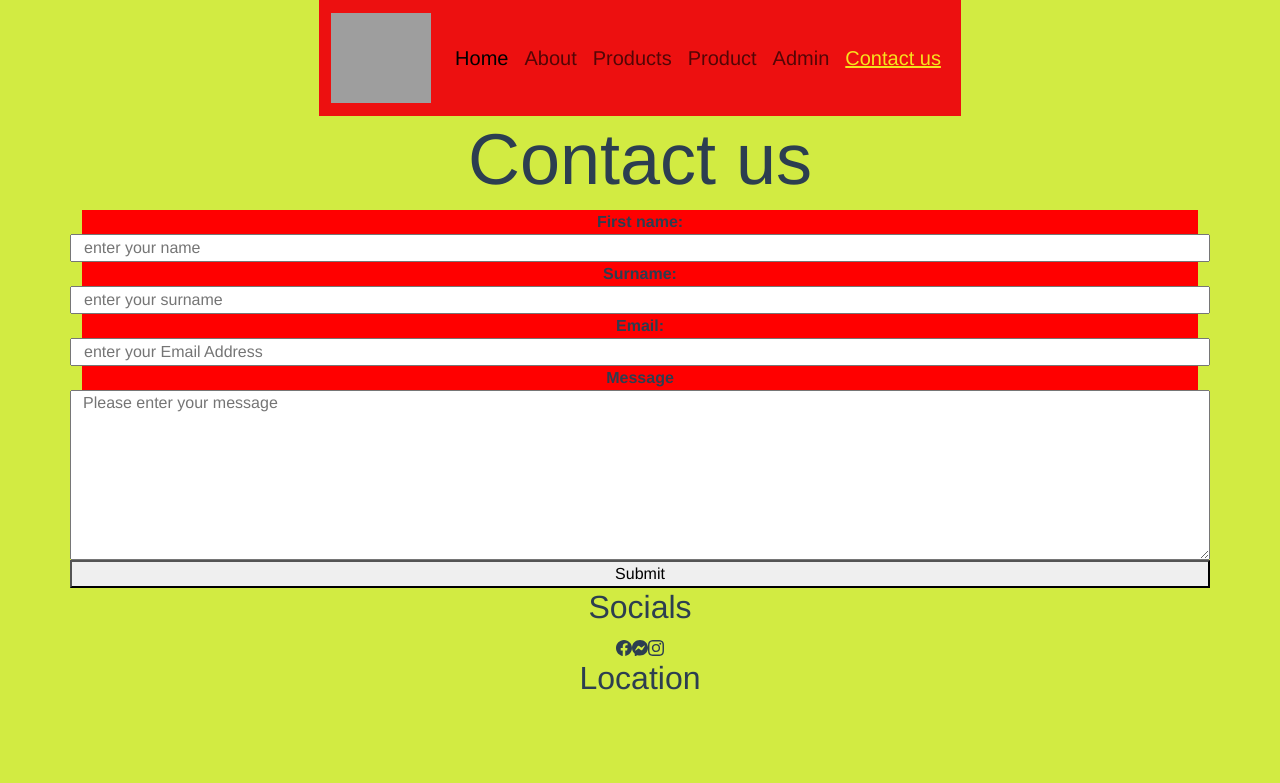
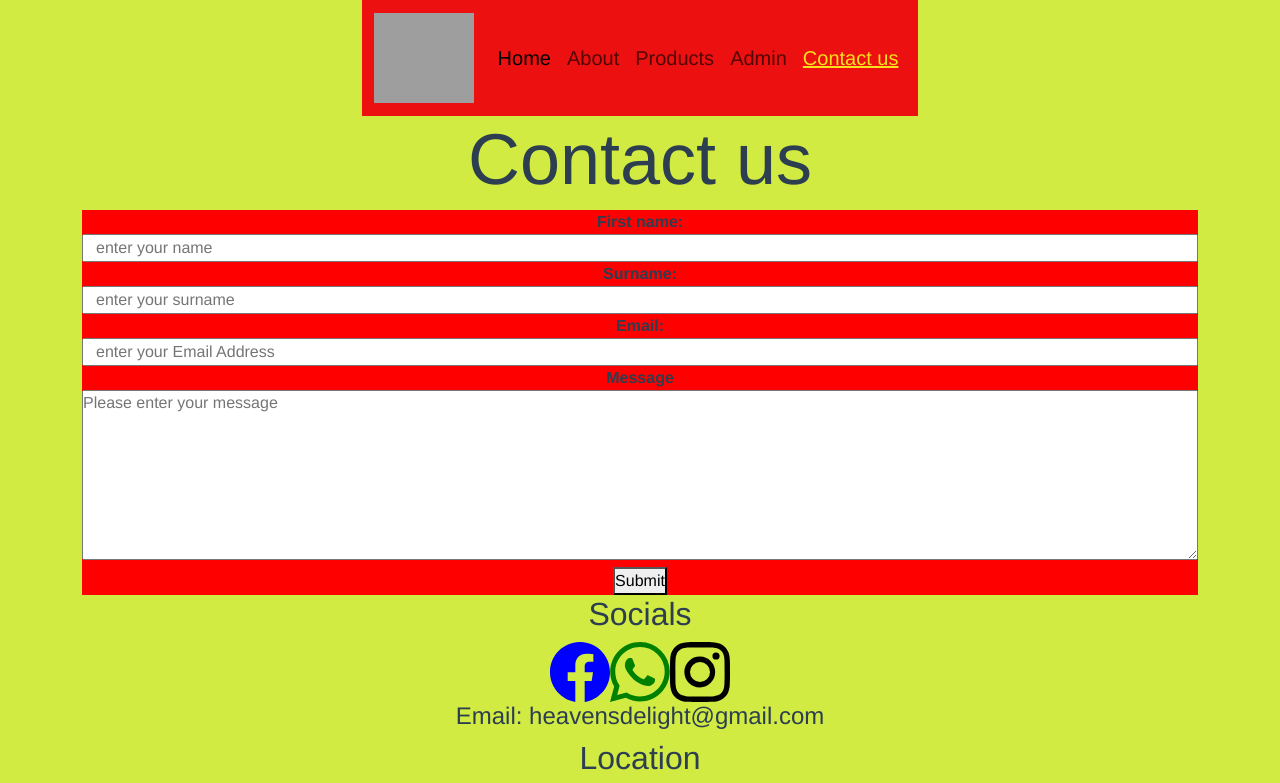
Before and after one commit to solocyberengineer/duo-eomp, a Vue app: page /contact in a window 1280 px wide. Shown: the top 783 px of the page. Built offline with nearby package versions, Linux system fonts and the light colour scheme; grey boxes are pictures that could not be loaded; what vue3-cookies would draw is missing.

Commit message:
regular edits

```diff
--- a/src/assets/style.css
+++ b/src/assets/style.css
@@ -57,5 +57,5 @@
     height: 100px;
   }
   /* about */
-
+ /* contact */
   @import url('https://fonts.googleapis.com/css2?family=DM+Serif+Display&family=Kdam+Thmor+Pro&family=Kode+Mono:wght@400..700&family=Roboto+Slab&family=Roboto:wght@100&family=Varela+Round&display=swap')
--- a/src/components/NavBar.vue
+++ b/src/components/NavBar.vue
@@ -1,5 +1,5 @@
 <template>
-    <nav class="navbar navbar-expand-lg justify-end">
+    <nav class="navbar navbar-expand-lg justify-end sticky-top">
   <div class="container-fluid">
     <img src="https://i.ibb.co/6g2TwNM/Screenshot-2024-02-26-161040.png" class="navbar-brand" href="#">
     <button class="navbar-toggler" type="button" data-bs-toggle="collapse" data-bs-target="#navbarNav" aria-controls="navbarNav" aria-expanded="false" aria-label="Toggle navigation">
@@ -15,9 +15,6 @@
         </li>
         <li class="nav-item">
           <router-link to="/products" class="nav-link" href="#">Products</router-link>
-        </li>
-        <li class="nav-item">
-          <router-link to="/product" class="nav-link" href="#">Product</router-link>
         </li>
         <li class="nav-item">
           <router-link to="/admin" class="nav-link" href="#">Admin</router-link>
--- a/src/router/index.js
+++ b/src/router/index.js
@@ -30,12 +30,6 @@
     name: 'contact',
     component: ()=> import('@/views/ContactView.vue')
   }
-  // {
-  //   path: '/product/:id',
-  //   name: 'product',
-  //   component: () => import( '../views/ProductView.vue')
-  // }
-
 ]
 
 const router = createRouter({
--- a/src/views/ContactView.vue
+++ b/src/views/ContactView.vue
@@ -1,44 +1,50 @@
 <template>
-    <div class="container vh-100">
+    <div class="container ">
 <div class="row">
   <h2 class="display-2">Contact us</h2>
 </div>
-<div class="formation align-content-sm-center">
+<div class="formation align-content-sm-center justify-content-center">
   <form action="https://formspree.io/f/xbjnljop" method="post">
-                <div class="forming row cols-3">
+                <div class="forming row col-12 m-0">
                     <label for="firstname">First name:</label>
-                    <input type="text" id="firtname" placeholder="enter your name" required >
+                    <input type="text" id="firstname" placeholder="enter your name" required >
                 </div>
-                <div class="forming row cols-3" >
+                <div class="forming row col-12 m-0" >
                     <label  for="surname">Surname:</label>
                     <input type="text" id="lastname" placeholder="enter your surname" required  >
                 </div>
-                <div class="forming row cols-3">
+                <div class="forming row col-12 m-0">
                     <label for="emailAdd">Email:</label>
                     <input type="email" placeholder="enter your Email Address" required id="emailAdd" name="emailAdd">
                 </div>
-                <div class="forming row cols-3">
+                <div class="forming col-12">
                     <label for="message">Message</label>
-                    <textarea name="message" id="message" placeholder="Please enter your message" cols="20" rows="7" required ></textarea>
+                    <textarea name="message" id="message" placeholder="Please enter your message"  rows="7" required ></textarea>
                   </div>
-                <div class="forming row cols-3">
+                <div class="forming col-12">
                     <button type="submit">Submit</button>
                 </div>
             </form>
 </div>
 <h2> Socials</h2>
-<svg xmlns="http://www.w3.org/2000/svg" width="16" height="16" fill="currentColor" class="bi bi-facebook" viewBox="0 0 16 16">
-  <path d="M16 8.049c0-4.446-3.582-8.05-8-8.05C3.58 0-.002 3.603-.002 8.05c0 4.017 2.926 7.347 6.75 7.951v-5.625h-2.03V8.05H6.75V6.275c0-2.017 1.195-3.131 3.022-3.131.876 0 1.791.157 1.791.157v1.98h-1.009c-.993 0-1.303.621-1.303 1.258v1.51h2.218l-.354 2.326H9.25V16c3.824-.604 6.75-3.934 6.75-7.951"/>
-</svg>
-<svg xmlns="http://www.w3.org/2000/svg" width="16" height="16" fill="currentColor" class="bi bi-messenger" viewBox="0 0 16 16">
-  <path d="M0 7.76C0 3.301 3.493 0 8 0s8 3.301 8 7.76-3.493 7.76-8 7.76c-.81 0-1.586-.107-2.316-.307a.64.64 0 0 0-.427.03l-1.588.702a.64.64 0 0 1-.898-.566l-.044-1.423a.64.64 0 0 0-.215-.456C.956 12.108 0 10.092 0 7.76m5.546-1.459-2.35 3.728c-.225.358.214.761.551.506l2.525-1.916a.48.48 0 0 1 .578-.002l1.869 1.402a1.2 1.2 0 0 0 1.735-.32l2.35-3.728c.226-.358-.214-.761-.551-.506L9.728 7.381a.48.48 0 0 1-.578.002L7.281 5.98a1.2 1.2 0 0 0-1.735.32z"/>
-</svg>
-<svg xmlns="http://www.w3.org/2000/svg" width="16" height="16" fill="currentColor" class="bi bi-instagram" viewBox="0 0 16 16">
-  <path d="M8 0C5.829 0 5.556.01 4.703.048 3.85.088 3.269.222 2.76.42a3.9 3.9 0 0 0-1.417.923A3.9 3.9 0 0 0 .42 2.76C.222 3.268.087 3.85.048 4.7.01 5.555 0 5.827 0 8.001c0 2.172.01 2.444.048 3.297.04.852.174 1.433.372 1.942.205.526.478.972.923 1.417.444.445.89.719 1.416.923.51.198 1.09.333 1.942.372C5.555 15.99 5.827 16 8 16s2.444-.01 3.298-.048c.851-.04 1.434-.174 1.943-.372a3.9 3.9 0 0 0 1.416-.923c.445-.445.718-.891.923-1.417.197-.509.332-1.09.372-1.942C15.99 10.445 16 10.173 16 8s-.01-2.445-.048-3.299c-.04-.851-.175-1.433-.372-1.941a3.9 3.9 0 0 0-.923-1.417A3.9 3.9 0 0 0 13.24.42c-.51-.198-1.092-.333-1.943-.372C10.443.01 10.172 0 7.998 0zm-.717 1.442h.718c2.136 0 2.389.007 3.232.046.78.035 1.204.166 1.486.275.373.145.64.319.92.599s.453.546.598.92c.11.281.24.705.275 1.485.039.843.047 1.096.047 3.231s-.008 2.389-.047 3.232c-.035.78-.166 1.203-.275 1.485a2.5 2.5 0 0 1-.599.919c-.28.28-.546.453-.92.598-.28.11-.704.24-1.485.276-.843.038-1.096.047-3.232.047s-2.39-.009-3.233-.047c-.78-.036-1.203-.166-1.485-.276a2.5 2.5 0 0 1-.92-.598 2.5 2.5 0 0 1-.6-.92c-.109-.281-.24-.705-.275-1.485-.038-.843-.046-1.096-.046-3.233s.008-2.388.046-3.231c.036-.78.166-1.204.276-1.486.145-.373.319-.64.599-.92s.546-.453.92-.598c.282-.11.705-.24 1.485-.276.738-.034 1.024-.044 2.515-.045zm4.988 1.328a.96.96 0 1 0 0 1.92.96.96 0 0 0 0-1.92m-4.27 1.122a4.109 4.109 0 1 0 0 8.217 4.109 4.109 0 0 0 0-8.217m0 1.441a2.667 2.667 0 1 1 0 5.334 2.667 2.667 0 0 1 0-5.334"/>
-</svg>
+<div>
+
+  <svg xmlns="http://www.w3.org/2000/svg" width="60" height="60" fill="blue" class="bi bi-facebook" viewBox="0 0 16 16">
+    <path d="M16 8.049c0-4.446-3.582-8.05-8-8.05C3.58 0-.002 3.603-.002 8.05c0 4.017 2.926 7.347 6.75 7.951v-5.625h-2.03V8.05H6.75V6.275c0-2.017 1.195-3.131 3.022-3.131.876 0 1.791.157 1.791.157v1.98h-1.009c-.993 0-1.303.621-1.303 1.258v1.51h2.218l-.354 2.326H9.25V16c3.824-.604 6.75-3.934 6.75-7.951"/>
+  </svg>
+  <svg xmlns="http://www.w3.org/2000/svg" width="60" height="60" fill="green" class="bi bi-whatsapp" viewBox="0 0 16 16">
+    <path d="M13.601 2.326A7.85 7.85 0 0 0 7.994 0C3.627 0 .068 3.558.064 7.926c0 1.399.366 2.76 1.057 3.965L0 16l4.204-1.102a7.9 7.9 0 0 0 3.79.965h.004c4.368 0 7.926-3.558 7.93-7.93A7.9 7.9 0 0 0 13.6 2.326zM7.994 14.521a6.6 6.6 0 0 1-3.356-.92l-.24-.144-2.494.654.666-2.433-.156-.251a6.56 6.56 0 0 1-1.007-3.505c0-3.626 2.957-6.584 6.591-6.584a6.56 6.56 0 0 1 4.66 1.931 6.56 6.56 0 0 1 1.928 4.66c-.004 3.639-2.961 6.592-6.592 6.592m3.615-4.934c-.197-.099-1.17-.578-1.353-.646-.182-.065-.315-.099-.445.099-.133.197-.513.646-.627.775-.114.133-.232.148-.43.05-.197-.1-.836-.308-1.592-.985-.59-.525-.985-1.175-1.103-1.372-.114-.198-.011-.304.088-.403.087-.088.197-.232.296-.346.1-.114.133-.198.198-.33.065-.134.034-.248-.015-.347-.05-.099-.445-1.076-.612-1.47-.16-.389-.323-.335-.445-.34-.114-.007-.247-.007-.38-.007a.73.73 0 0 0-.529.247c-.182.198-.691.677-.691 1.654s.71 1.916.81 2.049c.098.133 1.394 2.132 3.383 2.992.47.205.84.326 1.129.418.475.152.904.129 1.246.08.38-.058 1.171-.48 1.338-.943.164-.464.164-.86.114-.943-.049-.084-.182-.133-.38-.232"/>
+  </svg>
+  <svg xmlns="http://www.w3.org/2000/svg" width="60" height="60" fill="dark pink" class="bi bi-instagram" viewBox="0 0 16 16">
+    <path d="M8 0C5.829 0 5.556.01 4.703.048 3.85.088 3.269.222 2.76.42a3.9 3.9 0 0 0-1.417.923A3.9 3.9 0 0 0 .42 2.76C.222 3.268.087 3.85.048 4.7.01 5.555 0 5.827 0 8.001c0 2.172.01 2.444.048 3.297.04.852.174 1.433.372 1.942.205.526.478.972.923 1.417.444.445.89.719 1.416.923.51.198 1.09.333 1.942.372C5.555 15.99 5.827 16 8 16s2.444-.01 3.298-.048c.851-.04 1.434-.174 1.943-.372a3.9 3.9 0 0 0 1.416-.923c.445-.445.718-.891.923-1.417.197-.509.332-1.09.372-1.942C15.99 10.445 16 10.173 16 8s-.01-2.445-.048-3.299c-.04-.851-.175-1.433-.372-1.941a3.9 3.9 0 0 0-.923-1.417A3.9 3.9 0 0 0 13.24.42c-.51-.198-1.092-.333-1.943-.372C10.443.01 10.172 0 7.998 0zm-.717 1.442h.718c2.136 0 2.389.007 3.232.046.78.035 1.204.166 1.486.275.373.145.64.319.92.599s.453.546.598.92c.11.281.24.705.275 1.485.039.843.047 1.096.047 3.231s-.008 2.389-.047 3.232c-.035.78-.166 1.203-.275 1.485a2.5 2.5 0 0 1-.599.919c-.28.28-.546.453-.92.598-.28.11-.704.24-1.485.276-.843.038-1.096.047-3.232.047s-2.39-.009-3.233-.047c-.78-.036-1.203-.166-1.485-.276a2.5 2.5 0 0 1-.92-.598 2.5 2.5 0 0 1-.6-.92c-.109-.281-.24-.705-.275-1.485-.038-.843-.046-1.096-.046-3.233s.008-2.388.046-3.231c.036-.78.166-1.204.276-1.486.145-.373.319-.64.599-.92s.546-.453.92-.598c.282-.11.705-.24 1.485-.276.738-.034 1.024-.044 2.515-.045zm4.988 1.328a.96.96 0 1 0 0 1.92.96.96 0 0 0 0-1.92m-4.27 1.122a4.109 4.109 0 1 0 0 8.217 4.109 4.109 0 0 0 0-8.217m0 1.441a2.667 2.667 0 1 1 0 5.334 2.667 2.667 0 0 1 0-5.334"/>
+  </svg>
+  <div><h4>Email:
+heavensdelight@gmail.com </h4></div>
+</div>
 <h2>Location</h2>
 <div>
 
+  <a href="https://maps.app.goo.gl/CJCj7MAJeP5jrWGY6"><img class="loco image-fluid" src="https://i.ibb.co/HG4z2xq/Screenshot-2024-02-27-155436.png" alt="loation"></a>
 </div>
 </div>
 </template>
@@ -52,8 +58,18 @@
 <style  scoped>
 .formation{
   background-color: red;
+
 }
-label{
+.formation label{
+  width: 100%;
 font-weight: bold;
 }
+.formation textarea{
+  width: 100%
+}
+.loco{
+  width: 270px;
+  height: 400px;
+}
+
 </style>
```
